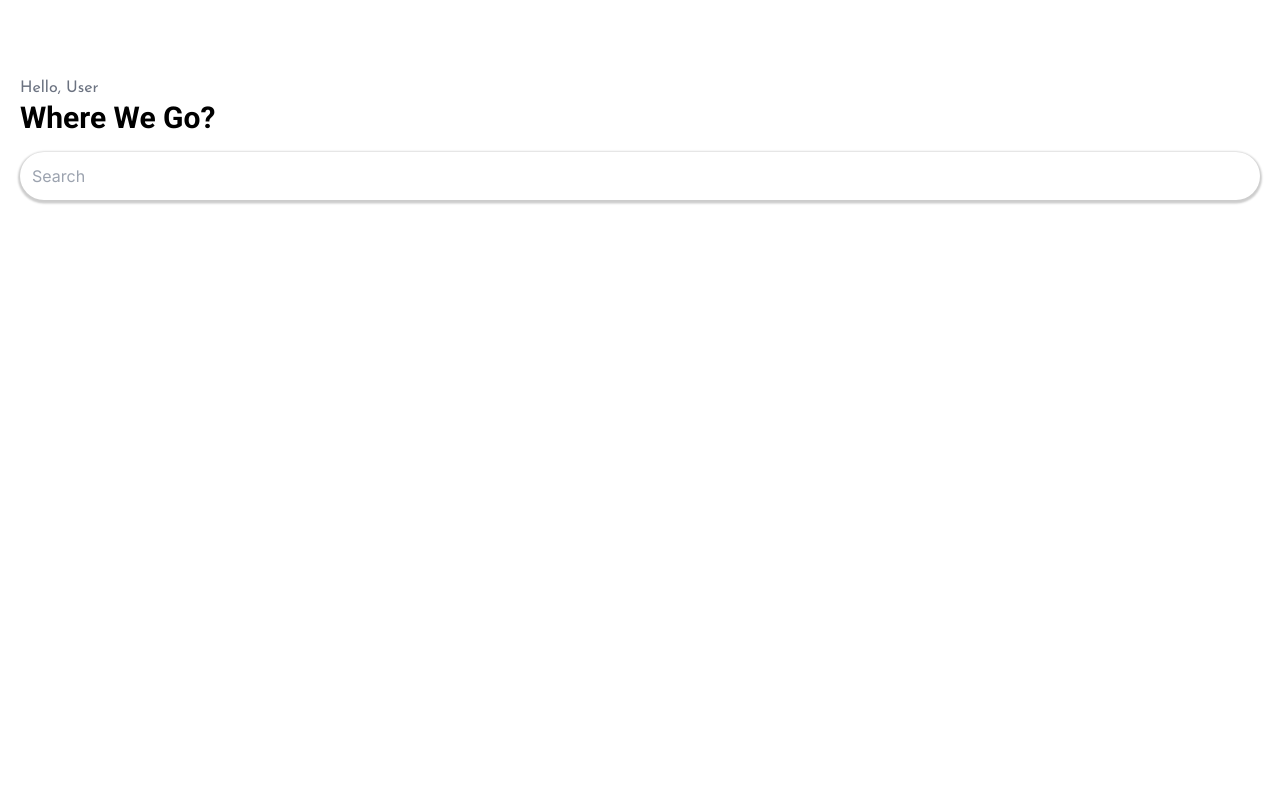
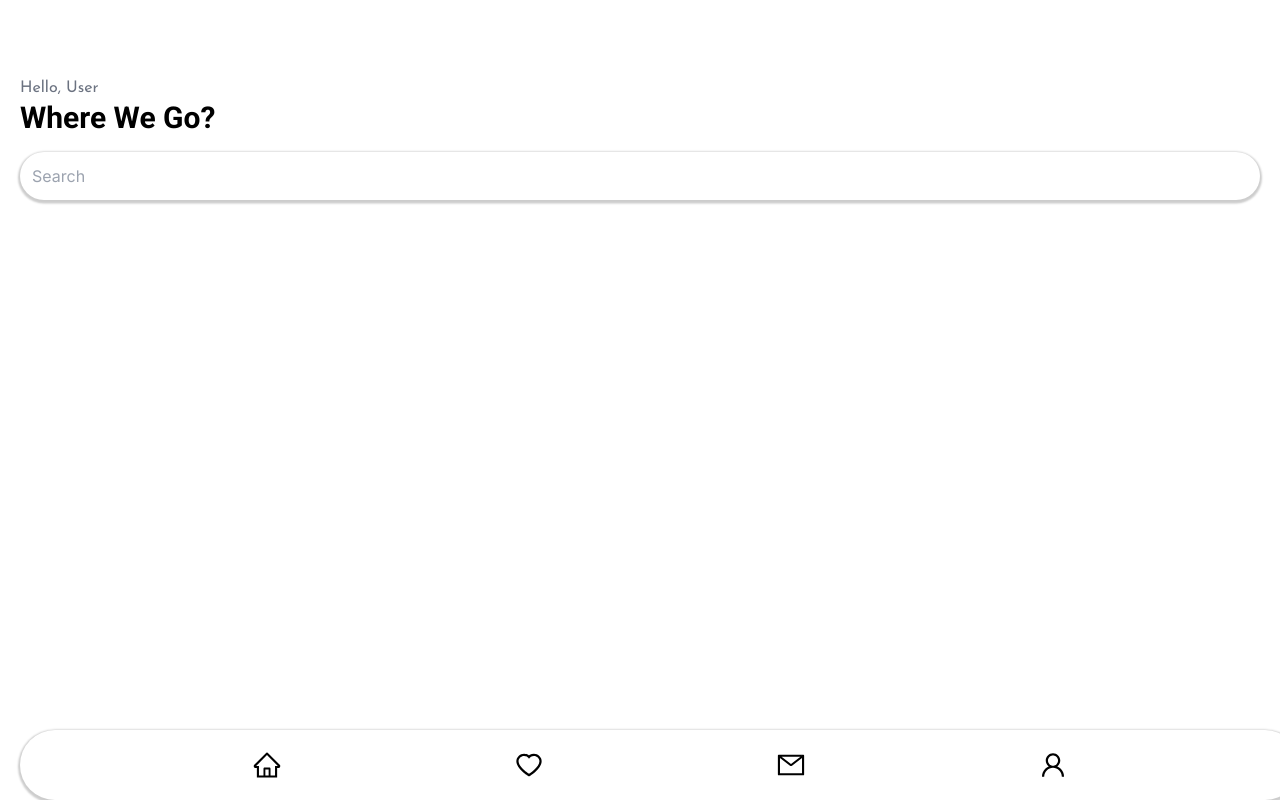
Before and after one commit to EnzoMagurno/Go-Trip-Client, a Next.js app: page / in a window 1280 px wide. Built offline with nearby package versions, Linux system fonts and the light colour scheme.

Commit message:
NavBarFooter styled added to home page

```diff
--- a/src/app/page.tsx
+++ b/src/app/page.tsx
@@ -2,6 +2,7 @@
 import Image from 'next/image';
 import React from 'react';
 import { Josefin_Sans, Roboto } from 'next/font/google';
+import NavBarFooter from '@/components/navBarFooter/NavBarFooter';
 
 const josefin = Josefin_Sans({
   weight: ['400'],
@@ -15,7 +16,7 @@ const roboto = Roboto({
 
 const Home = () => {
   return (
-		<div className='p-5'>
+    <div className='p-5 h-screen box-border'>
       <div className='pt-2 pb-2 mt-12'>
         <h4 className={`${josefin.className}  text-gray-500`}>Hello, User</h4>
         <h3 className={`${roboto.className} text-3xl`}>Where We Go?</h3>
@@ -25,6 +26,7 @@ const Home = () => {
         placeholder='Search'
         className={`w-full h-12 rounded-full shadow-input outline-none pl-3 mt-2 mb-2`}
       />
+      <NavBarFooter />
     </div>
   );
 };
--- /dev/null
+++ b/src/components/navBarFooter/NavBarFooter.tsx
@@ -0,0 +1,16 @@
+import Link from "next/link"
+import { AiOutlineHome, AiOutlineHeart, AiOutlineMail, AiOutlineUser } from 'react-icons/ai'
+
+
+const NavBarFooter = () => {
+    return (
+        <nav className='center flex justify-evenly rounded-full shadow-input pt-5 pb-5 text-3xl fixed bottom-0 w-full'>
+            <Link href='' ><AiOutlineHome /></Link>
+            <Link href='' ><AiOutlineHeart /></Link>
+            <Link href='' ><AiOutlineMail /></Link>
+            <Link href='' ><AiOutlineUser /></Link>
+        </nav>
+    )
+}
+
+export default NavBarFooter
```
Lines whose indentation alone changed are shown as unchanged.
